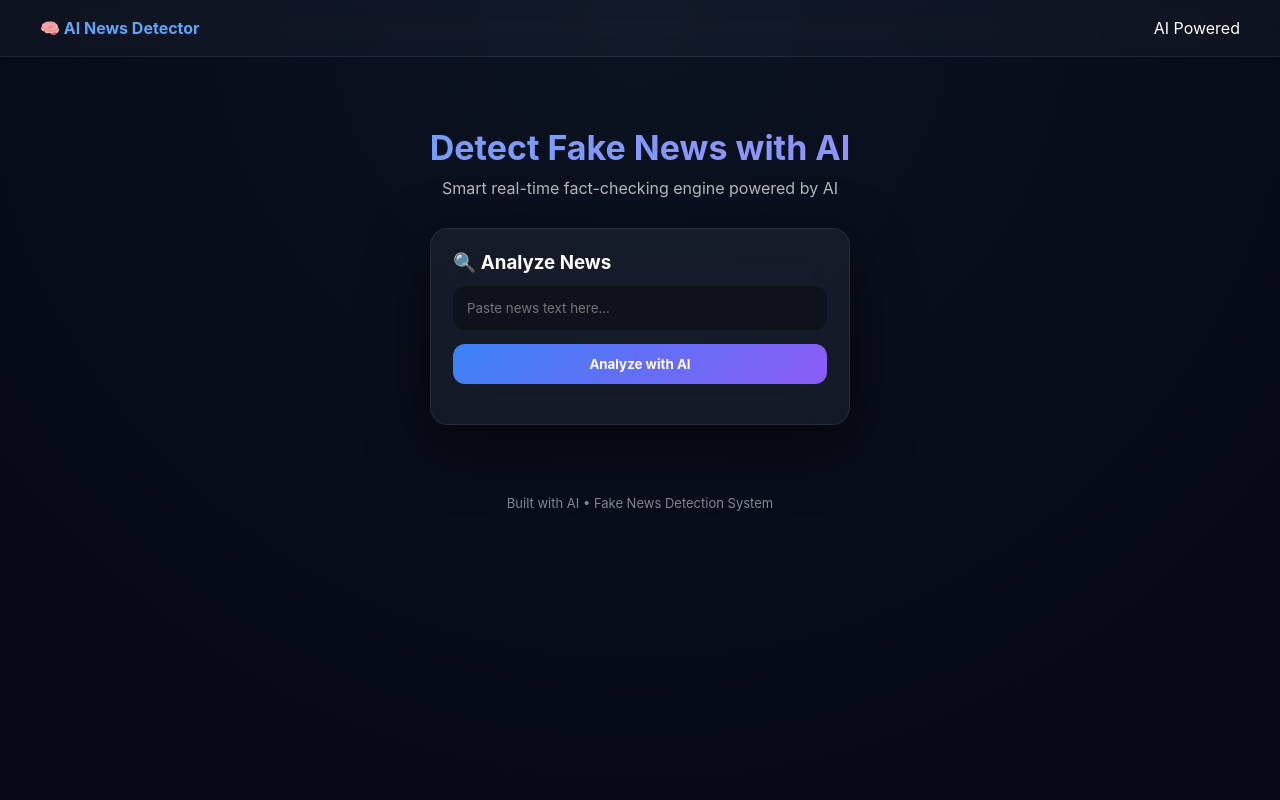
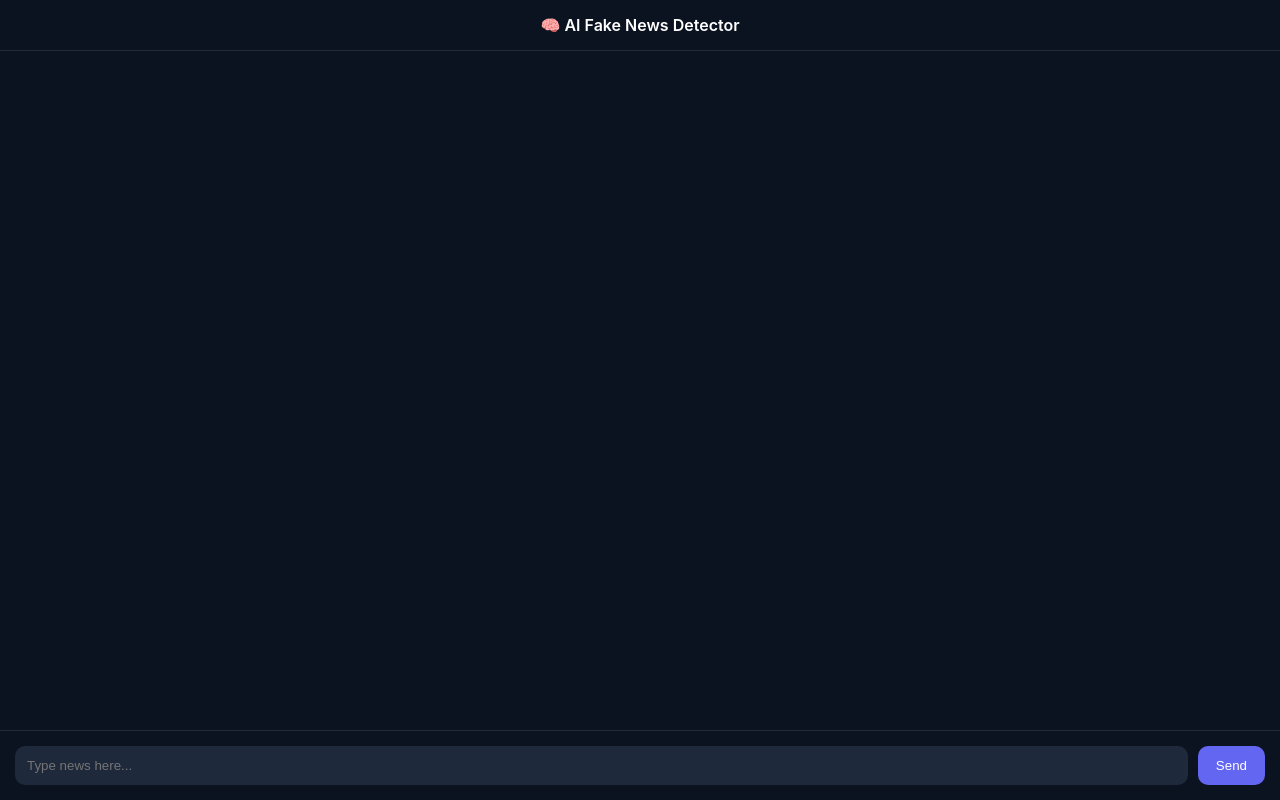
Before and after one commit to asad-449/fake-news-project, a website: page index.html in a window 1280 px wide. Drawn offline with Linux system fonts and the light colour scheme.

Commit message:
Add files via upload

```diff
--- a/index.html
+++ b/index.html
@@ -1,146 +1,84 @@
 <!DOCTYPE html>
 <html>
 <head>
-  <title>AI Fake News Detector</title>
+  <title>AI News Detector</title>
 
   <style>
-    * {
-      margin: 0;
-      padding: 0;
-      box-sizing: border-box;
-      font-family: -apple-system, BlinkMacSystemFont, "Segoe UI";
+    body {
+      margin:0;
+      font-family: -apple-system, BlinkMacSystemFont;
+      background:#0b1220;
+      color:white;
+      display:flex;
+      flex-direction:column;
+      height:100vh;
     }
 
-    body {
-      background: radial-gradient(circle at top, #0b1220, #050816);
-      color: white;
-      min-height: 100vh;
+    .header {
+      padding:15px;
+      text-align:center;
+      border-bottom:1px solid rgba(255,255,255,0.1);
+      font-weight:600;
     }
 
-    /* NAV */
-    .navbar {
-      display: flex;
-      justify-content: space-between;
-      padding: 18px 40px;
-      background: rgba(255,255,255,0.03);
-      border-bottom: 1px solid rgba(255,255,255,0.08);
-      backdrop-filter: blur(10px);
+    .chat {
+      flex:1;
+      padding:20px;
+      overflow-y:auto;
     }
 
-    .logo {
-      font-weight: 700;
-      color: #60a5fa;
+    .msg {
+      max-width:70%;
+      padding:12px;
+      margin:10px 0;
+      border-radius:12px;
     }
 
-    /* HERO */
-    .hero {
-      text-align: center;
-      padding: 70px 20px 30px;
+    .user {
+      background:#2563eb;
+      margin-left:auto;
     }
 
-    .hero h1 {
-      font-size: 34px;
-      background: linear-gradient(90deg, #60a5fa, #a78bfa);
-      -webkit-background-clip: text;
-      -webkit-text-fill-color: transparent;
+    .bot {
+      background:rgba(255,255,255,0.08);
     }
 
-    .hero p {
-      margin-top: 10px;
-      opacity: 0.7;
-    }
-
-    /* CARD */
-    .card {
-      width: 420px;
-      margin: auto;
-      background: rgba(255,255,255,0.05);
-      border: 1px solid rgba(255,255,255,0.08);
-      border-radius: 18px;
-      padding: 22px;
-      backdrop-filter: blur(20px);
-      box-shadow: 0 20px 60px rgba(0,0,0,0.6);
+    .input-box {
+      display:flex;
+      padding:15px;
+      border-top:1px solid rgba(255,255,255,0.1);
     }
 
     input {
-      width: 100%;
-      padding: 14px;
-      border-radius: 12px;
-      border: none;
-      margin-top: 12px;
-      outline: none;
-      background: rgba(0,0,0,0.3);
-      color: white;
+      flex:1;
+      padding:12px;
+      border:none;
+      border-radius:10px;
+      background:#1e293b;
+      color:white;
     }
 
     button {
-      margin-top: 14px;
-      padding: 12px;
-      width: 100%;
-      border: none;
-      border-radius: 12px;
-      background: linear-gradient(135deg, #3b82f6, #8b5cf6);
-      color: white;
-      font-weight: bold;
-      cursor: pointer;
-      transition: 0.3s;
+      margin-left:10px;
+      padding:12px 18px;
+      border:none;
+      border-radius:10px;
+      background:#6366f1;
+      color:white;
+      cursor:pointer;
     }
-
-    button:hover {
-      transform: scale(1.03);
-    }
-
-    #result {
-      margin-top: 18px;
-      font-size: 15px;
-      line-height: 1.6;
-    }
-
-    .fake { color: #ef4444; }
-    .real { color: #22c55e; }
-
-    /* FOOTER */
-    .footer {
-      text-align: center;
-      padding: 30px;
-      opacity: 0.5;
-      font-size: 13px;
-      margin-top: 40px;
-    }
-
   </style>
 </head>
 
 <body>
 
-<!-- NAV -->
-<div class="navbar">
-  <div class="logo">🧠 AI News Detector</div>
-  <div>AI Powered</div>
-</div>
+<div class="header">🧠 AI Fake News Detector</div>
 
-<!-- HERO -->
-<div class="hero">
-  <h1>Detect Fake News with AI</h1>
-  <p>Smart real-time fact-checking engine powered by AI</p>
-</div>
+<div class="chat" id="chat"></div>
 
-<!-- MAIN CARD -->
-<div class="card">
-
-  <h3>🔍 Analyze News</h3>
-
-  <input type="text" id="newsInput" placeholder="Paste news text here...">
-
-  <button onclick="checkNews()">Analyze with AI</button>
-
-  <div id="result"></div>
-
-</div>
-
-<!-- FOOTER -->
-<div class="footer">
-  Built with AI • Fake News Detection System
+<div class="input-box">
+  <input id="newsInput" placeholder="Type news here...">
+  <button onclick="checkNews()">Send</button>
 </div>
 
 <script src="script.js"></script>
--- a/script.js
+++ b/script.js
@@ -1,9 +1,28 @@
+function addMessage(text, type) {
+  let chat = document.getElementById("chat");
+
+  let div = document.createElement("div");
+  div.className = "msg " + type;
+  div.innerHTML = text;
+
+  chat.appendChild(div);
+  chat.scrollTop = chat.scrollHeight;
+}
+
 async function checkNews() {
-  let text = document.getElementById("newsInput").value;
-  let resultDiv = document.getElementById("result");
+  let input = document.getElementById("newsInput");
+  let text = input.value;
 
-  resultDiv.innerHTML = "⏳ Analyzing...";
-  resultDiv.style.color = "yellow";
+  if (!text) return;
+
+  addMessage(text, "user");
+  input.value = "";
+
+  // ⚡ instant response
+  let loadingMsg = document.createElement("div");
+  loadingMsg.className = "msg bot";
+  loadingMsg.innerHTML = "⚡ Checking quickly...";
+  document.getElementById("chat").appendChild(loadingMsg);
 
   try {
     let response = await fetch("https://fake-news-project-c0q8.onrender.com/check", {
@@ -11,22 +30,23 @@ async function checkNews() {
       headers: {
         "Content-Type": "application/json"
       },
-      body: JSON.stringify({ text: text })
+      body: JSON.stringify({ text })
     });
 
     let data = await response.json();
 
-    if (data.result === "Fake") {
-      resultDiv.innerHTML = `❌ Fake News (${data.confidence}%)<br>${data.explanation}<br>${data.reasons.join("<br>")}`;
-      resultDiv.style.color = "red";
-    } else {
-      resultDiv.innerHTML = `✅ Real News (${data.confidence}%)<br>${data.explanation}<br>${data.reasons.join("<br>")}`;
-      resultDiv.style.color = "lightgreen";
-    }
+    // replace loading with result
+    loadingMsg.innerHTML =
+      (data.result === "Fake"
+        ? `❌ Fake (${data.confidence}%)`
+        : `✅ Real (${data.confidence}%)`);
 
-  } catch (error) {
-    console.log(error);
-    resultDiv.innerHTML = "❌ Server error (check Render)";
-    resultDiv.style.color = "orange";
+    // 🤖 delayed explanation (AI feel)
+    setTimeout(() => {
+      addMessage("🤖 " + data.explanation, "bot");
+    }, 1200);
+
+  } catch (err) {
+    loadingMsg.innerHTML = "❌ Server error";
   }
 }
```
